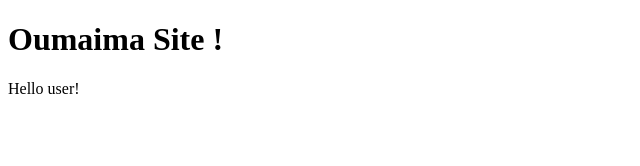
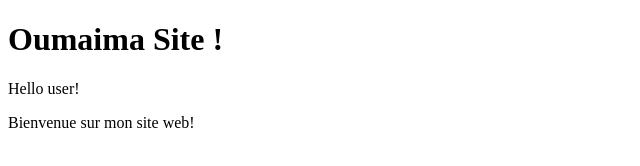
Before and after one commit to Ouma-el/automatic-octo-sniffle, a plain HTML site: page index.html in a window 1280 px wide. Shown: the whole page, without its empty margins (0-640 px from the left). Drawn offline with Linux system fonts and the light colour scheme.

Commit message:
feat : new div

```diff
--- a/index.html
+++ b/index.html
@@ -8,5 +8,8 @@
 <body>
     <h1>Oumaima Site  !</h1>
     <span> Hello user! </span>
+    <div>
+        <p>Bienvenue sur mon site web!</p>
+    </div>
 </body>
 </html>
```
